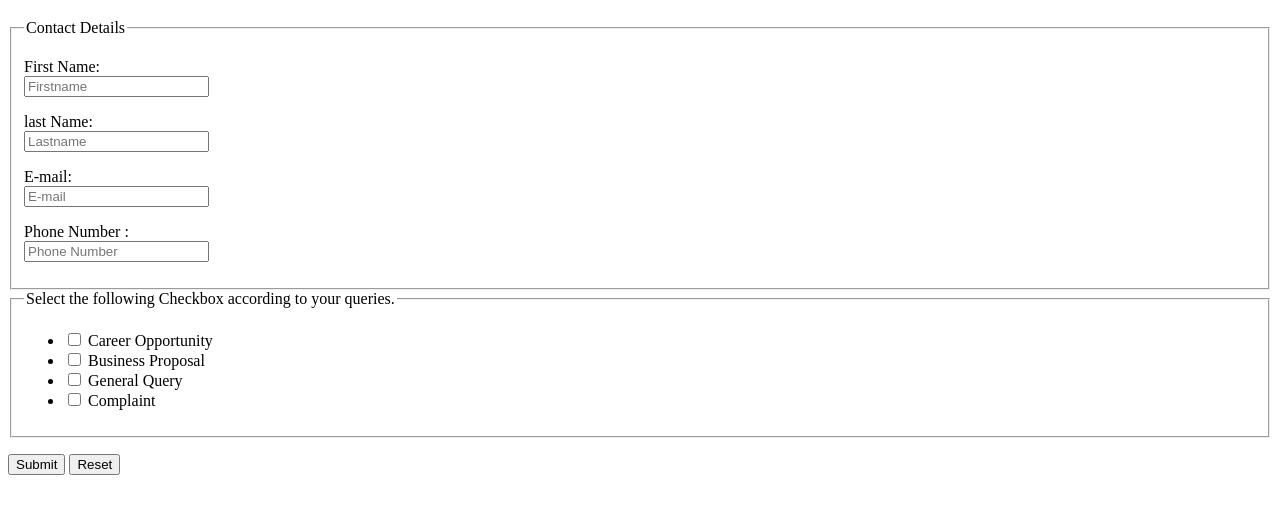
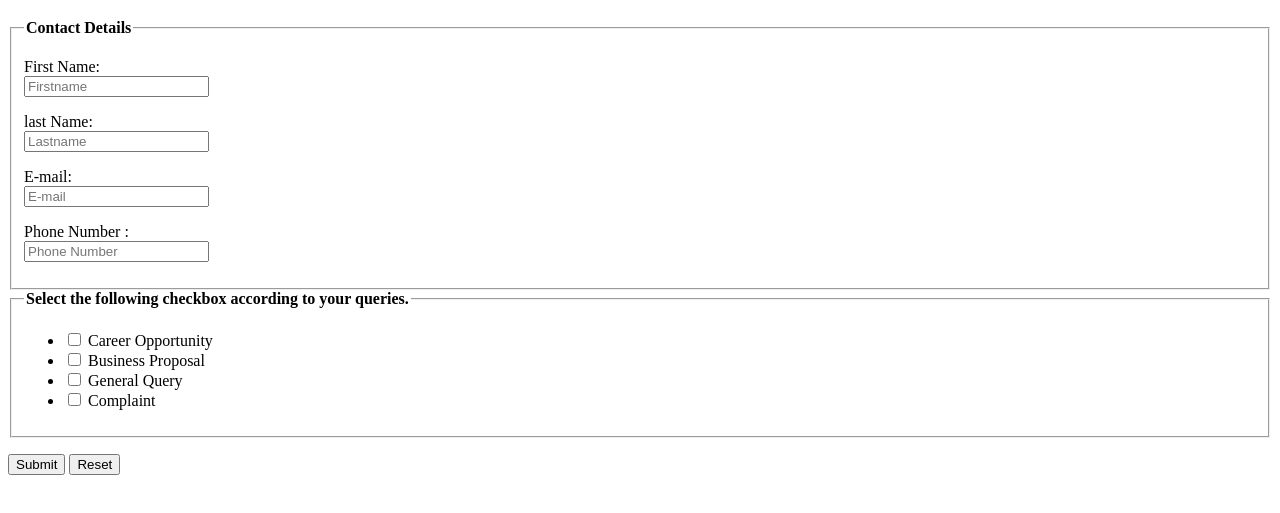
Before and after one commit to Mutemind78/Lab-3, a plain HTML site: page index.html in a window 1280 px wide. Shown: the part 61-574 px from the top of the page. Drawn offline with Linux system fonts and the light colour scheme.

Commit message:
Add files via upload

```diff
--- a/index.html
+++ b/index.html
@@ -14,7 +14,7 @@
 
         <form action="./index2.html" netlify method="post">
             <fieldset>
-                <legend>Contact Details</legend>
+                <legend><b>Contact Details</b></legend>
 
                 <p>
                     <label for="firstName">First Name:</label><br>
@@ -40,7 +40,7 @@
 
 
             <fieldset>
-                <legend>Select the following Checkbox according to your queries.</legend>
+                <legend><b>Select the following checkbox according to your queries.</b></legend>
 
                 <ul>
                     <li>
```
